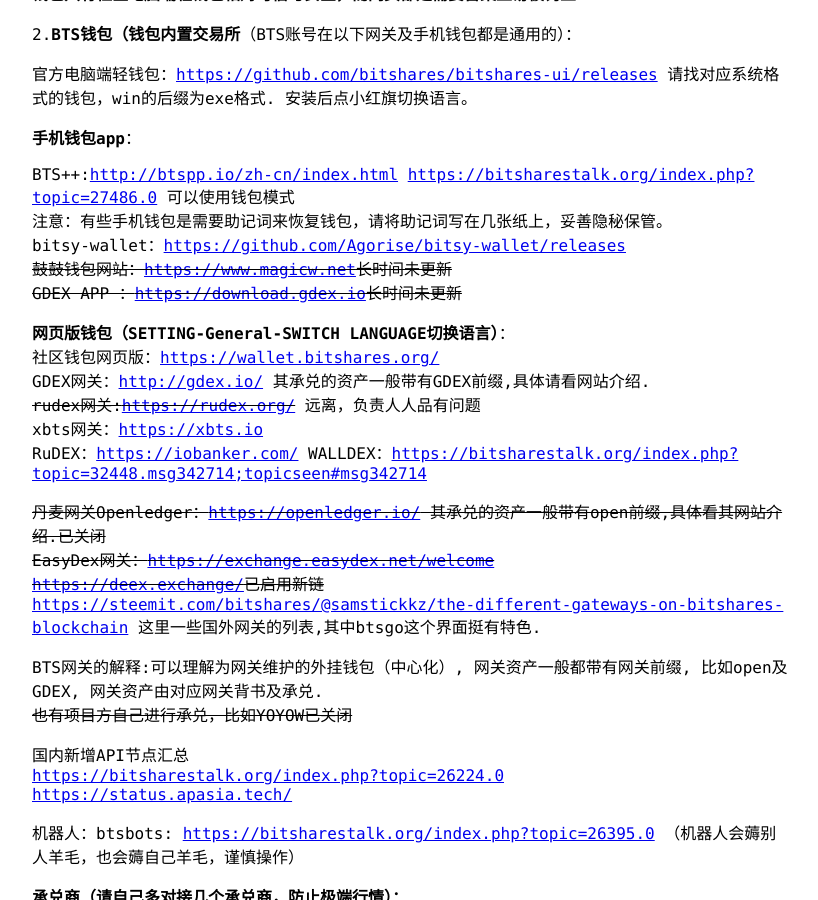
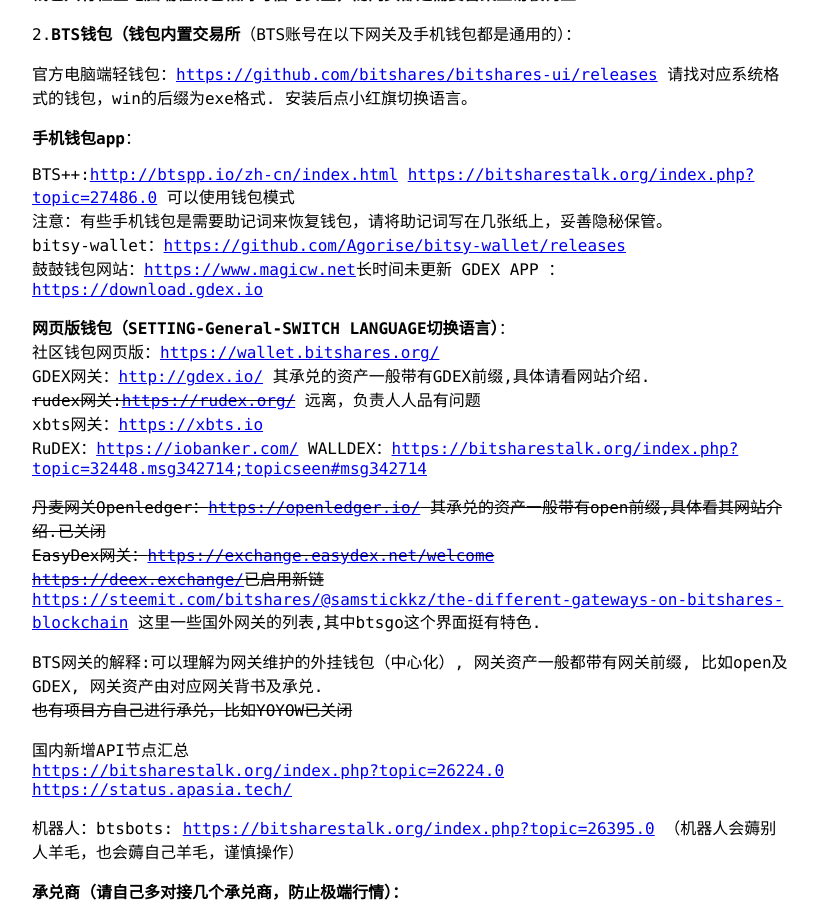
Before and after one commit to shulthz/shulthz.github.io, a Jekyll site: the page built from _posts/2020-08-05-BTS(比特股)新手相关教程-资料-钱包内盘-承兑商-社交等信息汇总.markdown, in a window 1280 px wide and 900 px high, scrolled down 1708 px. Shown: the whole window, without its empty margins (228-1046 px from the left). Built offline with Jekyll 4.4.1, drawn with Linux system fonts in a browser that asks for light colours.

Commit message:
Update 2020-08-05-BTS(比特股)新手相关教程-资料-钱包内盘-承兑商-社交等信息汇总.markdown

```diff
--- a/_posts/2020-08-05-BTS(比特股)新手相关教程-资料-钱包内盘-承兑商-社交等信息汇总.markdown
+++ b/_posts/2020-08-05-BTS(比特股)新手相关教程-资料-钱包内盘-承兑商-社交等信息汇总.markdown
@@ -86,8 +86,8 @@ bitshares.tv
 BTS++:<http://btspp.io/zh-cn/index.html>   <https://bitsharestalk.org/index.php?topic=27486.0>  可以使用钱包模式
 注意：有些手机钱包是需要助记词来恢复钱包，请将助记词写在几张纸上，妥善隐秘保管。
 bitsy-wallet：<https://github.com/Agorise/bitsy-wallet/releases>
-~~鼓鼓钱包网站：<https://www.magicw.net>长时间未更新~~
-~~GDEX APP ：<https://download.gdex.io>长时间未更新~~
+鼓鼓钱包网站：<https://www.magicw.net>长时间未更新
+GDEX APP ：<https://download.gdex.io>
 
 **网页版钱包（SETTING-General-SWITCH LANGUAGE切换语言）**：
 社区钱包网页版：<https://wallet.bitshares.org/>
```
